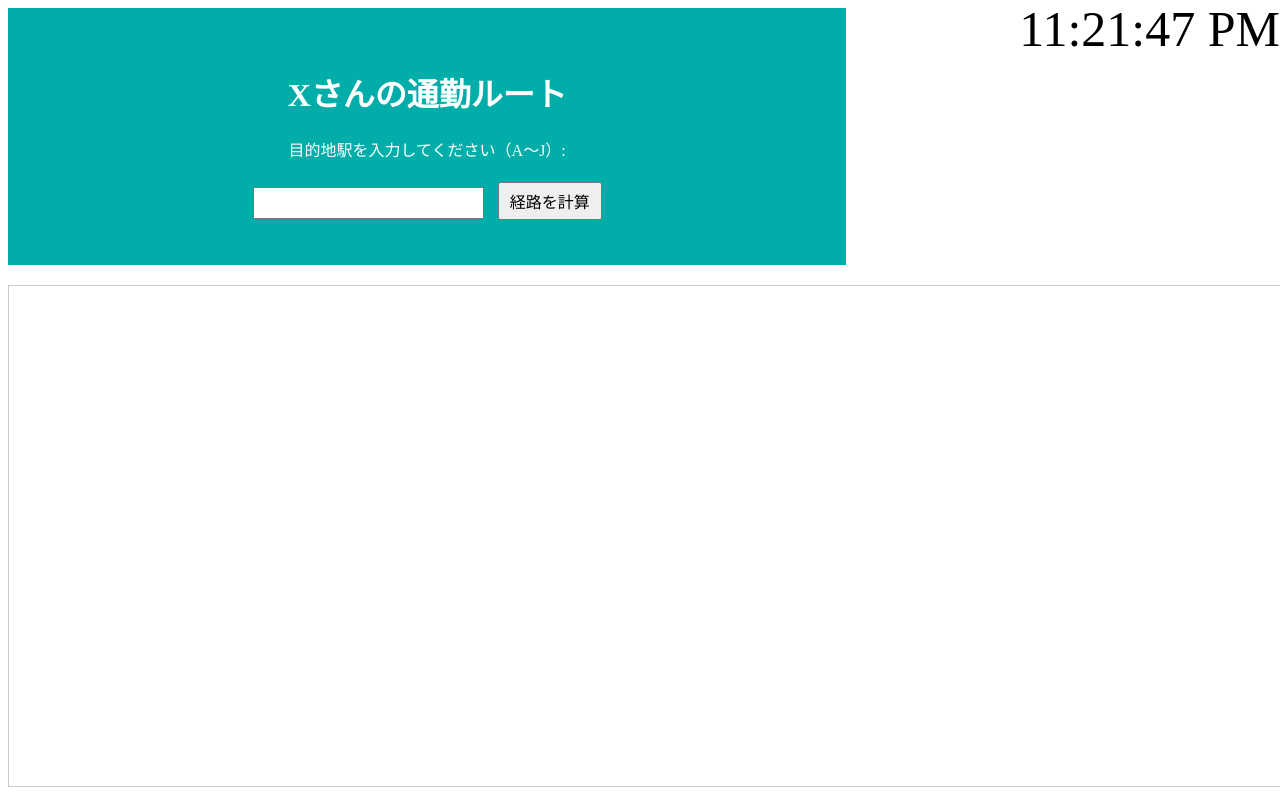
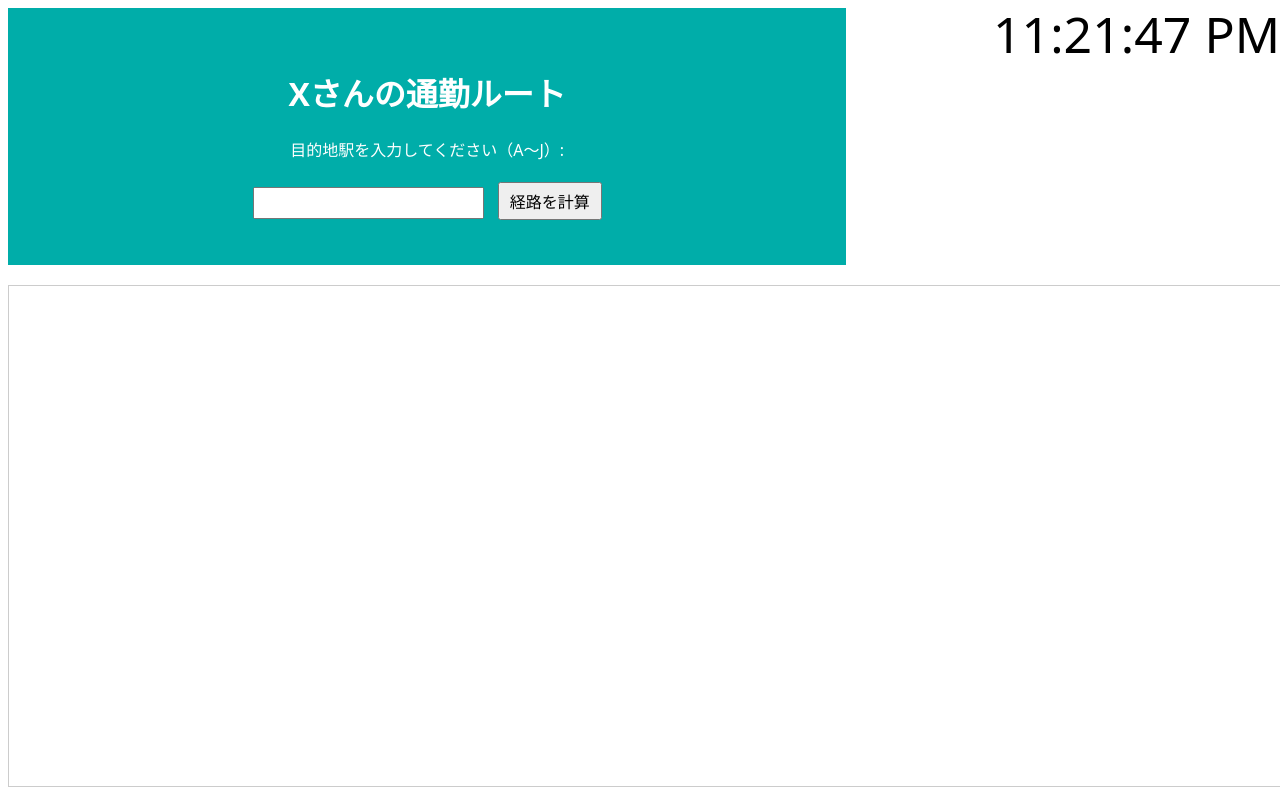
Before and after one commit to kaisokunakano/Taskeai, a plain HTML site: page index.html in a window 1280 px wide. Shown: the top 800 px of the page. Drawn offline with Linux system fonts and the light colour scheme.

Commit message:
Update index.html

```diff
--- a/index.html
+++ b/index.html
@@ -5,7 +5,7 @@
   <title>通勤ルート可視化</title>
   <style>
     body {
-      font-family: "Times New Roman", sans-serif;
+      font-family: "Noto Sans", sans-serif;
       text-align: center;
       background: #ffffff;
     }
```
